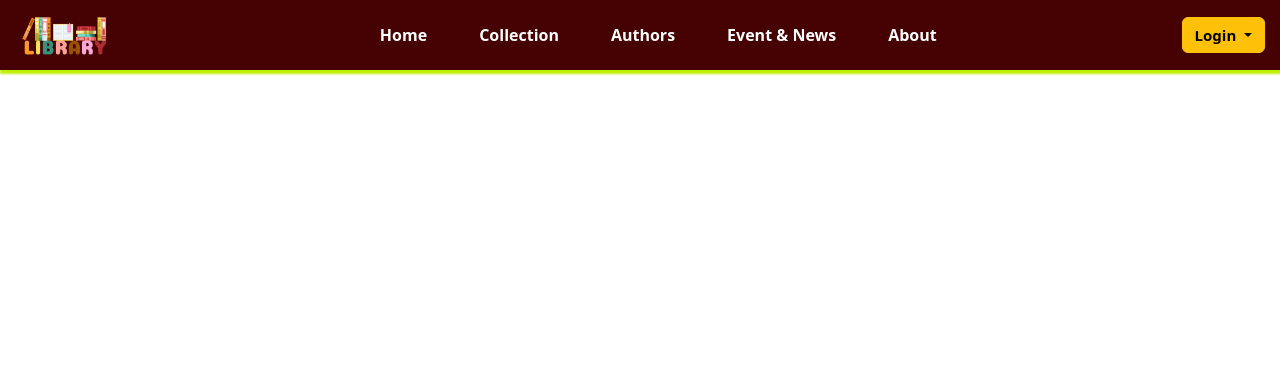
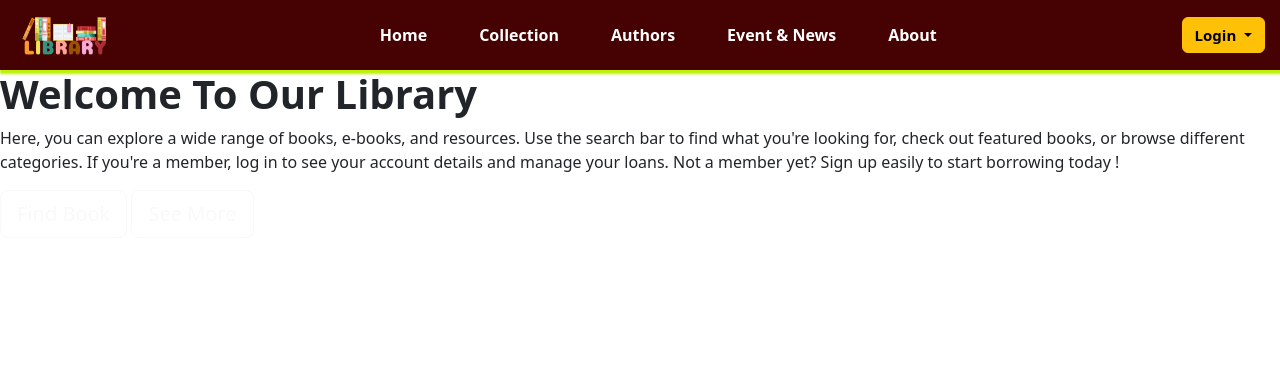
Before and after one commit to dilushamadushan/Online-Library-Management-System, a PHP site: page / in a window 1280 px wide. Shown: the top 370 px of the page. Run offline with PHP 8.4, Linux system fonts and the light colour scheme.

Commit message:
created home section 1

```diff
--- a/index.php
+++ b/index.php
@@ -1,2 +1,21 @@
 <?php include("header.php") ?>
+<head>
+    <link rel="stylesheet" href="assets/css/index.css">
+</head>
+<div class="section_1">
+        <div id="con">
+           <h1 class="fw-bolder">Welcome To Our Library </h1>
+            <p class="fw-medium">Here, you can explore a wide range of books, e-books, and resources.
+               Use the search bar to find what you're looking for, check out featured books, or
+               browse different categories. If you're a member, log in to see your account details and manage your loans.
+               Not a member yet? Sign up easily to start borrowing today !</p>
+
+            <div class="d-grid gap-2 d-md-block home-btn">
+                <button type="button" class="btn btn-outline-light btn-lg btn_find">Find Book</button>
+                <button type="button" class="btn btn-outline-light btn-lg">See More</button>
+            </div>
+        </div>
+</div>
+<script src="assets/js/index.js"></script>
+
 <?php include("footer.php") ?>
```
